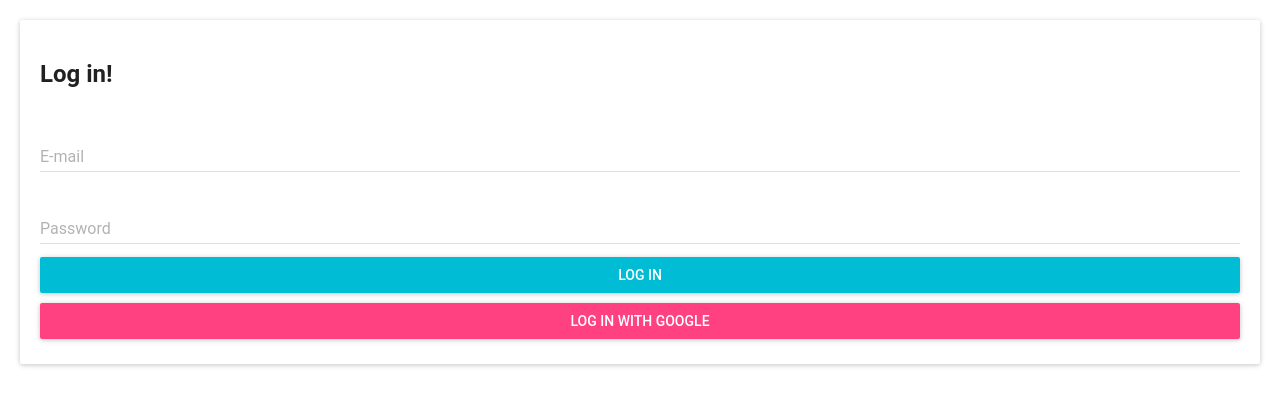
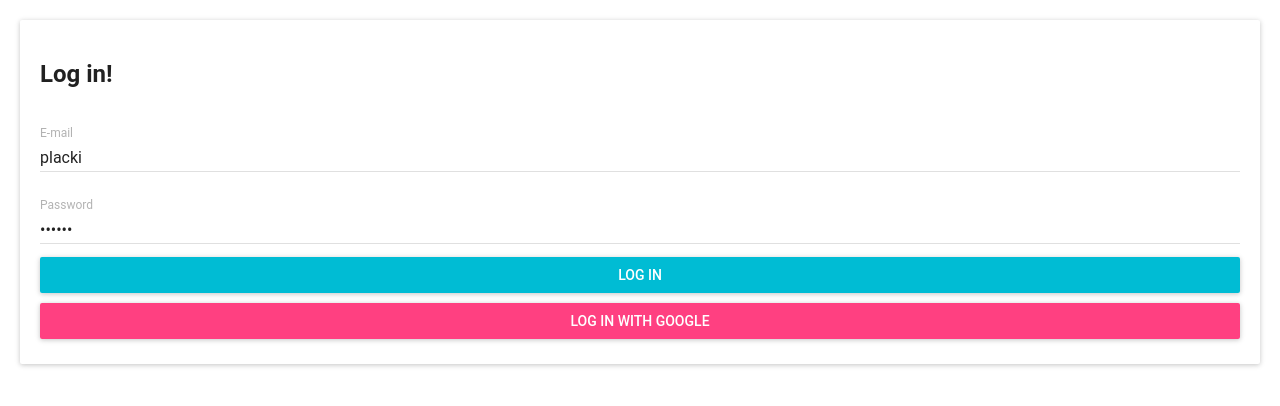
Before and after one commit to MarcinGal/redux-day4, a React (Create React App) app: page / in a window 1280 px wide. Shown: the top 406 px of the page. Built offline with nearby package versions, Linux system fonts and the light colour scheme; no server answers.

Commit message:
password and login moved to redux

```diff
--- a/src/Auth/Auth.js
+++ b/src/Auth/Auth.js
@@ -21,13 +21,6 @@ class Auth extends React.Component {
         this.props._initAuthChangeListeningAsyncAction()
     }
 
-    onEmailChangeHandler = event => {
-        this.setState({ email: event.target.value })
-    }
-    onPasswordChangeHandler = event => {
-        this.setState({ password: event.target.value })
-    }
-
     render() {
         return (
             this.props._isUserLoggedIn ?
@@ -49,19 +42,21 @@ class Auth extends React.Component {
                 </div>
                 :
                 <Forms
-                    email={this.state.email}
+                    email={this.props._email}
                     onEmailChangeHandler={this.onEmailChangeHandler}
-                    password={this.state.password}
+                    password={this.props._password}
                     onPasswordChangeHandler={this.onPasswordChangeHandler}
-                    onLogInClick={() => this.props._logInAsyncAction(this.state.email, this.state.password)}
-                    onLogInByGoogleClick={this._logInByGoogleAsyncAction}
+                    onLogInClick={() => this.props._logInAsyncAction(this.state.auth.email, this.state.password)}
+                    onLogInByGoogleClick={this.props._logInByGoogleAsyncAction}
                 />
         )
     }
 }
 
 const mapStateToProps = state => ({
-    _isUserLoggedIn: state.auth.isUserLoggedIn
+    _isUserLoggedIn: state.auth.isUserLoggedIn,
+    _email: state.auth.email,
+    _password: state.auth.password
 })
 
 const mapDispatchToProps = dispatch => ({
--- a/src/state/auth.js
+++ b/src/state/auth.js
@@ -3,6 +3,8 @@ import { googleProvider } from '../firebaseConfig'
 
 const LOG_IN = 'auth/LOG_IN'
 const LOG_OUT = 'auth/LOG_OUT'
+const EMAIL_CHANGE = 'AUTH/EMAIL_CHANGE'
+const PASSWORD_CHANGE = 'AUTH/PASSWORD_CHANGE'
 
 export const initAuthChangeListeningAsyncAction = () => (dispatch, getState) => {
     auth.onAuthStateChanged(
@@ -26,17 +28,28 @@ export const logInByGoogleAsyncAction = () => (dispatch, getState) => {
 
 export const logInAsyncAction = (email, password) => (dispatch, getState) => {
     auth.signInWithEmailAndPassword(email, password)
-            .catch(error => {
-                alert('Something is wrong! Check console for error details!')
-                console.log(error)
-            })
+        .catch(error => {
+            alert('Something is wrong! Check console for error details!')
+            console.log(error)
+        })
 }
 
 const logInAction = () => ({ type: LOG_IN })
 const logOutAction = () => ({ type: LOG_OUT })
 
+export const EmailChangeAction = value => ({
+    type: EMAIL_CHANGE,
+    value
+})
+export const PasswordChangeAction = value => ({
+    type: PASSWORD_CHANGE,
+    value
+})
+
 const INITIAL_STATE = {
-    isUserLoggedIn: false
+    isUserLoggedIn: false,
+    email: 'placki',
+    password: 'placki'
 }
 
 
```
